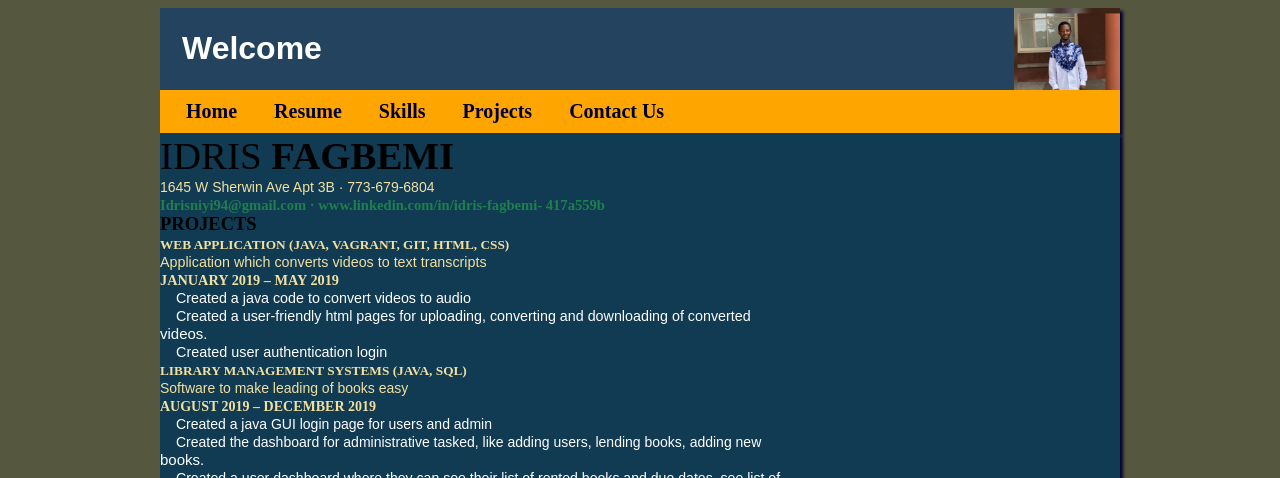
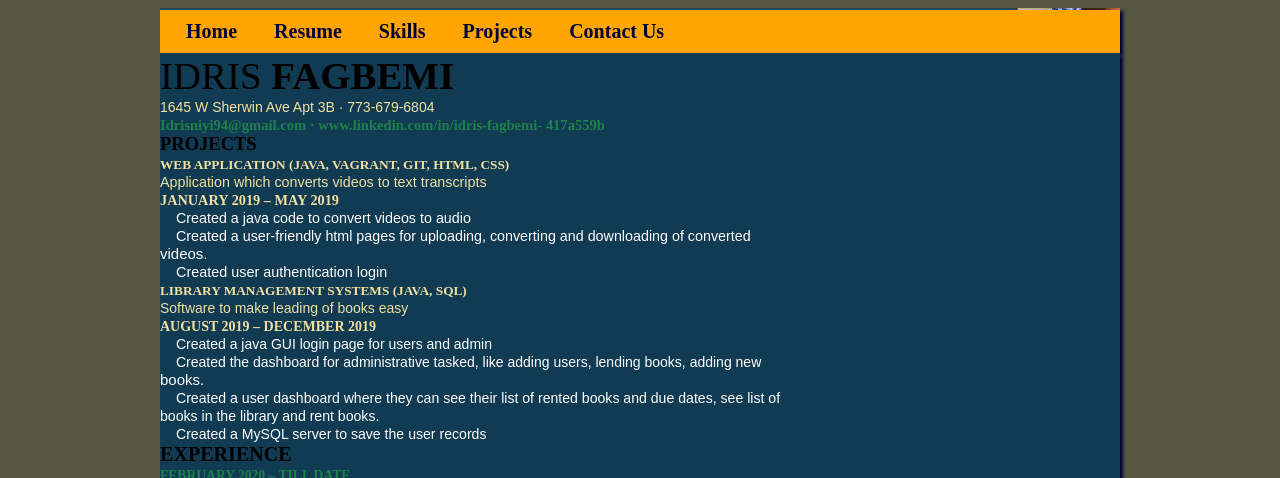
Before and after one commit to stwins60/my-webpage, a plain HTML site: page resume.html in a window 1280 px wide. Shown: the top 478 px of the page. Drawn offline with Linux system fonts and the light colour scheme.

Commit message:
deleted the header text

```diff
--- a/resume.html
+++ b/resume.html
@@ -11,7 +11,7 @@
 
     <body>
         <header>
-            <h1> Welcome </h1>
+
         </header>
         <div id="nav">
             <ul>
```
